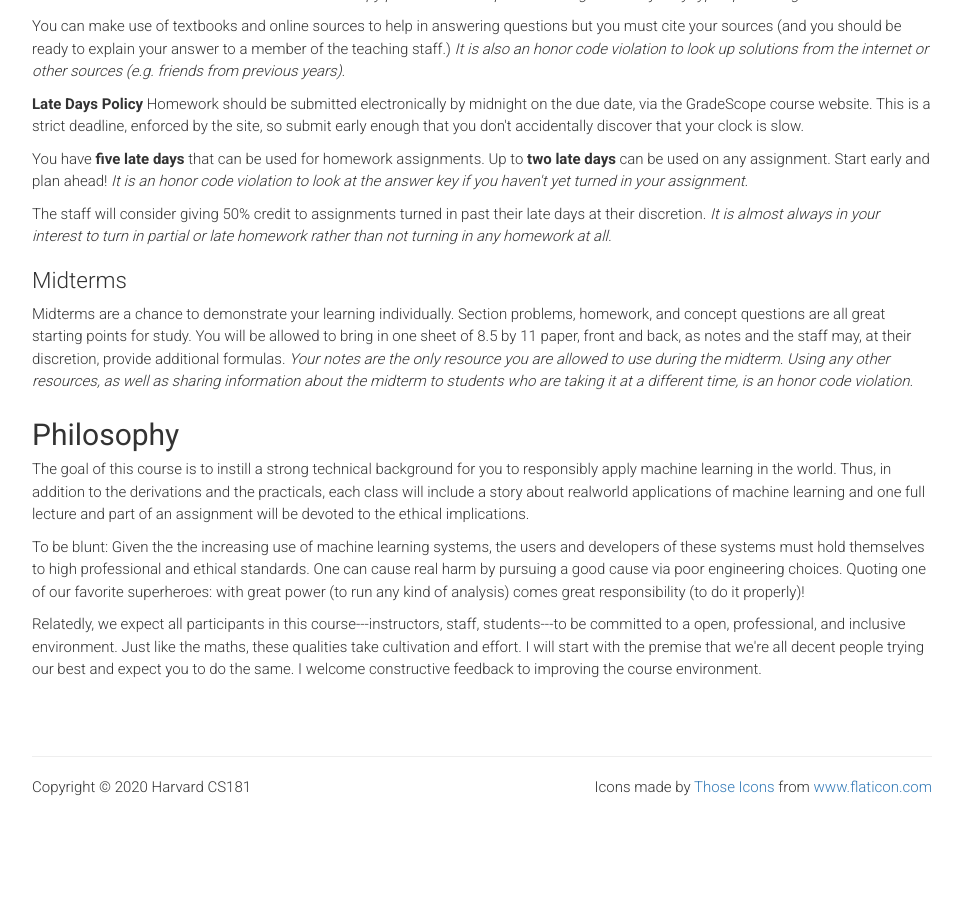
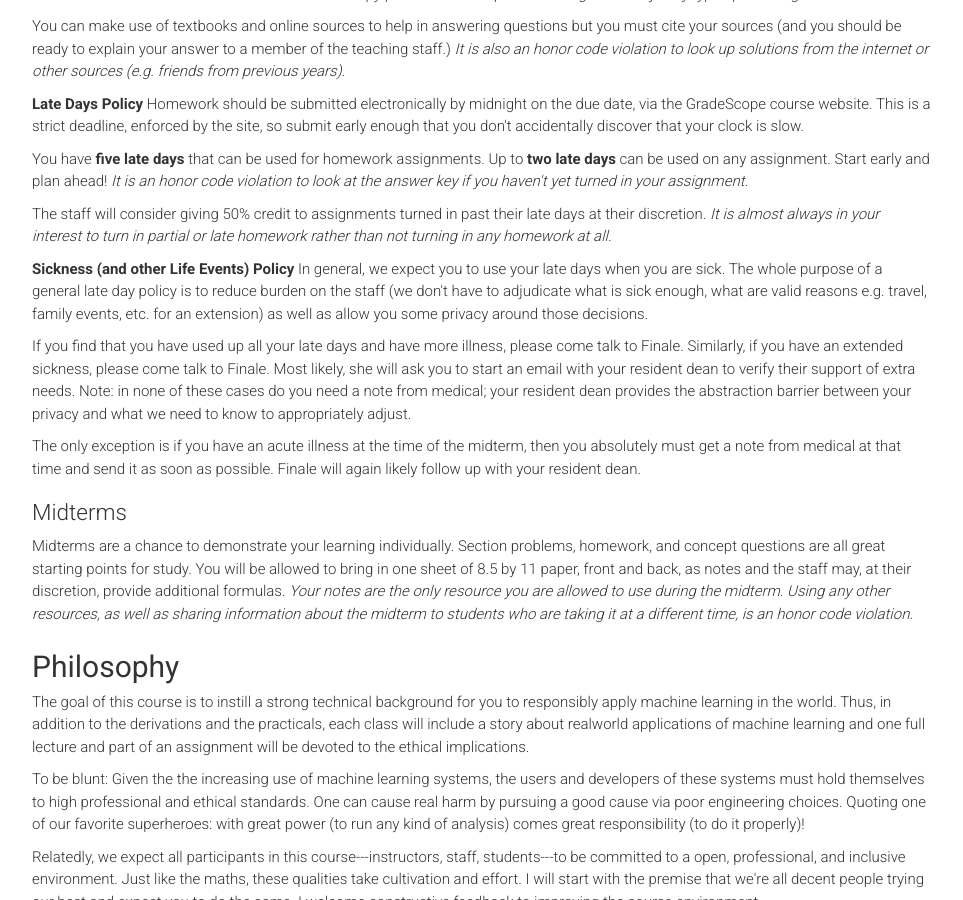
Before and after one commit to harvard-ml-courses/cs181-web-2020, a Jekyll site: the page built from syllabus.html, in a window 1280 px wide and 900 px high, scrolled down 2559 px. Shown: the whole window, without its empty margins (158-1121 px from the left). Built offline with Jekyll 4.4.1, drawn with Linux system fonts in a browser that asks for light colours; before the commit the page ends 3432 px from its top, so only the background shows below that.

Commit message:
sickness policy added

```diff
--- a/syllabus.html
+++ b/syllabus.html
@@ -260,6 +260,32 @@ weight: 0
             turning in any homework at all.</em>
         </p>
 
+        <p> <strong>Sickness (and other Life Events) Policy</strong>
+
+        In general, we expect you to use your late days when you are sick.
+        The whole purpose of a general late day policy is to reduce burden on
+        the staff (we don't have to adjudicate what is sick enough, what are
+        valid reasons e.g. travel, family events, etc. for an extension) as
+        well as allow you some privacy around those decisions.
+        </p>
+
+        <p>
+        If you find that you have used up all your late days and have more
+        illness, please come talk to Finale.  Similarly, if you have an
+        extended sickness, please come talk to Finale.  Most likely, she will
+        ask you to start an email with your resident dean to verify their
+        support of extra needs.  Note: in none of these cases do you need a
+        note from medical; your resident dean provides the abstraction barrier
+        between your privacy and what we need to know to appropriately adjust.
+        </p>
+
+        <p>
+        The only exception is if you have an acute illness at the time of the
+        midterm, then you absolutely must get a note from medical at that time
+        and send it as soon as possible.  Finale will again likely follow up
+        with your resident dean.
+        </p>
+
 
         <h3>Midterms</h3>
         <p>
```
Also changed, not shown: 1 other file.
